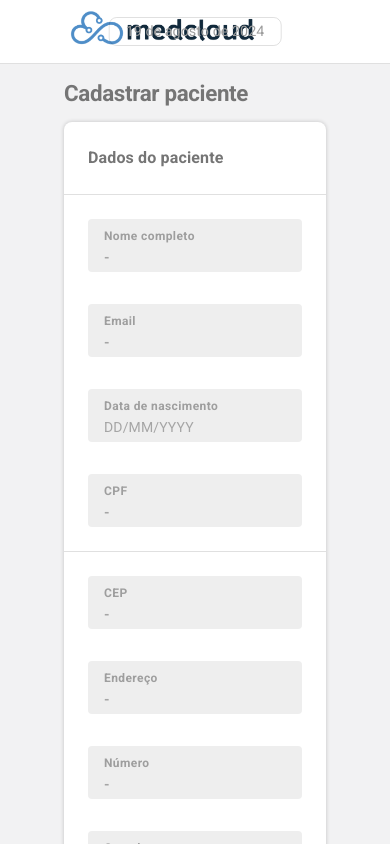
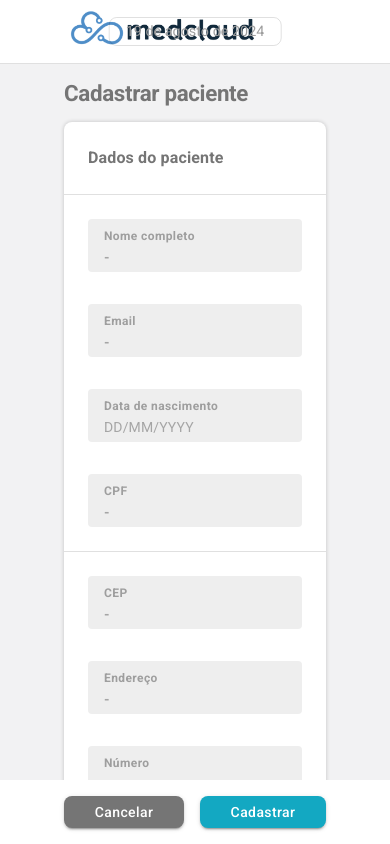
Before and after one commit to DaniloSamways/Desafio-FullStack-Medcloud, a Next.js app in the folder frontend/: page /novo in a window 390 px wide. Built offline with nearby package versions, Linux system fonts and the light colour scheme.

Commit message:
fix: responsivo telas editar e cadastro

```diff
--- a/frontend/src/app/editar/[id]/Client.tsx
+++ b/frontend/src/app/editar/[id]/Client.tsx
@@ -83,6 +83,7 @@ export function Client({ patient }: { patient: Patient }) {
       <Box
         component="main"
         sx={{
+          overflowY: "auto",
           py: 2,
           px: "var(--padding-x)",
           height: "100vh",
--- a/frontend/src/app/novo/page.tsx
+++ b/frontend/src/app/novo/page.tsx
@@ -76,6 +76,7 @@ export default function NewPatient() {
       <Box
         component="main"
         sx={{
+          overflowY: "auto",
           py: 2,
           px: "var(--padding-x)",
           height: "100vh",
```
